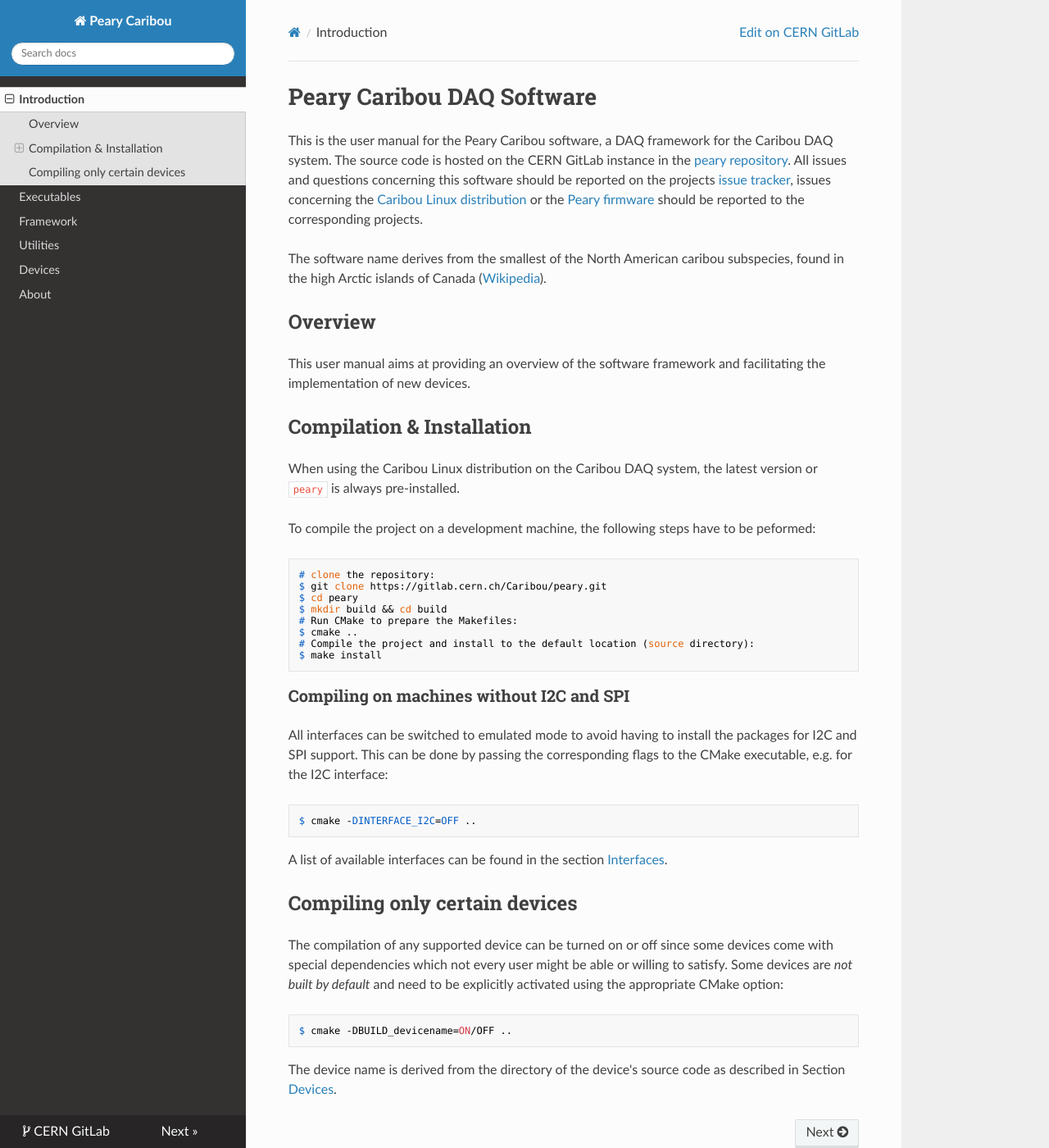
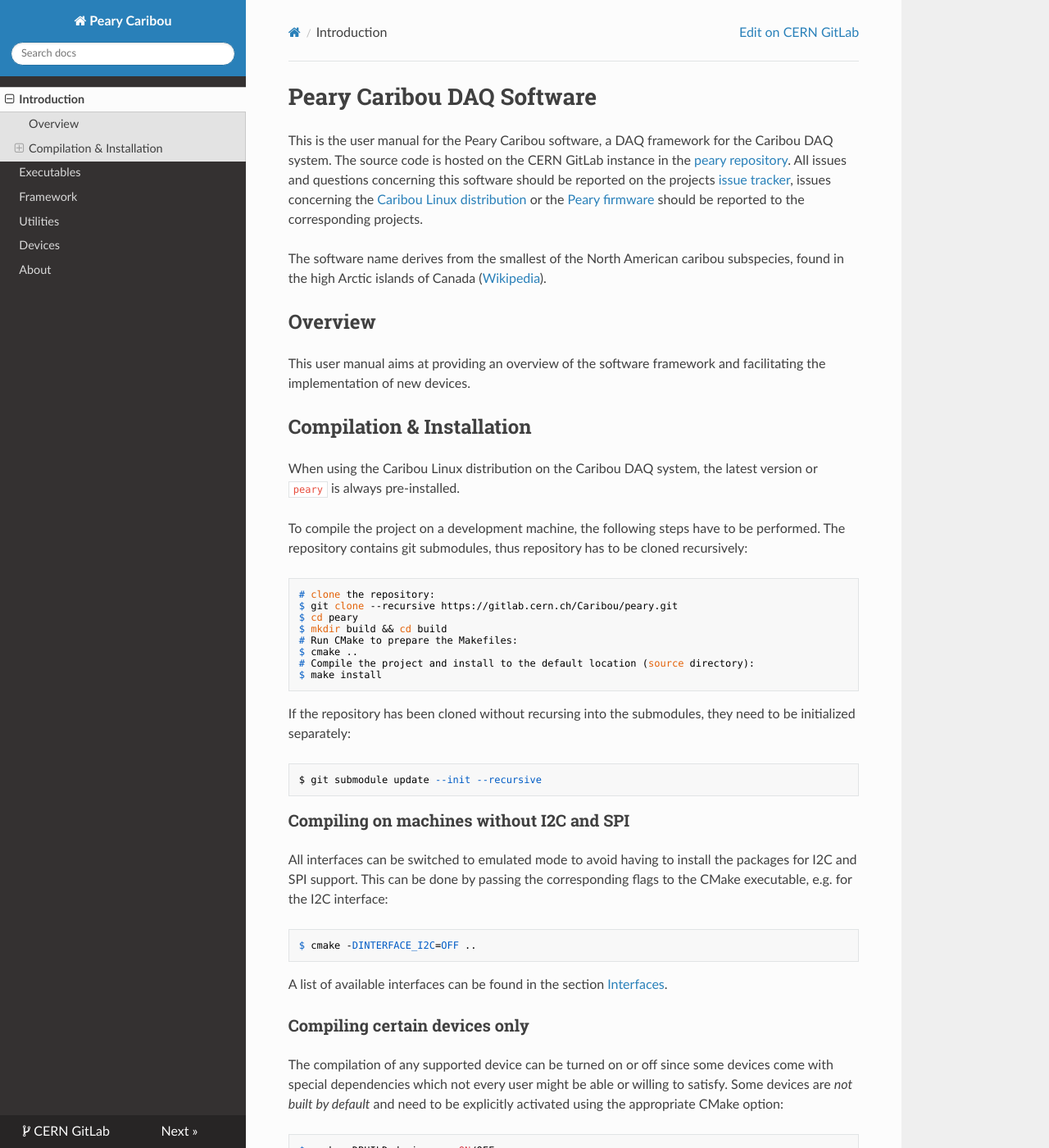
Before and after one commit to simonspa/peary, an MkDocs documentation site: the page built from doc/usermanual/index.md, in a window 1280 px wide and 1400 px high. Shown: the whole window at 82% size. Built offline with MkDocs 1.6.1, drawn with Linux system fonts in a browser that asks for light colours; nearby versions of some CDN libraries; old or Windows-style settings are respelled for this version of MkDocs.

````diff
--- a/doc/usermanual/index.md
+++ b/doc/usermanual/index.md
@@ -12,17 +12,23 @@ This user manual aims at providing an overview of the software framework and fac
 
 When using the Caribou Linux distribution on the Caribou DAQ system, the latest version or `peary` is always pre-installed.
 
-To compile the project on a development machine, the following steps have to be peformed:
+To compile the project on a development machine, the following steps have to be performed. The repository contains git submodules, thus repository has to be cloned recursively:
 
 ```
 # clone the repository:
-$ git clone https://gitlab.cern.ch/Caribou/peary.git
+$ git clone --recursive https://gitlab.cern.ch/Caribou/peary.git
 $ cd peary
 $ mkdir build && cd build
 # Run CMake to prepare the Makefiles:
 $ cmake ..
 # Compile the project and install to the default location (source directory):
 $ make install
+```
+
+If the repository has been cloned without recursing into the submodules, they need to be initialized separately:
+
+```
+$ git submodule update --init --recursive
 ```
 
 ### Compiling on machines without I2C and SPI
@@ -35,7 +41,7 @@ $ cmake -DINTERFACE_I2C=OFF ..
 
 A list of available interfaces can be found in the section [Interfaces](framework.md#hardware-interfaces).
 
-## Compiling only certain devices
+### Compiling certain devices only
 
 The compilation of any supported device can be turned on or off since some devices come with special dependencies which not every user might be able or willing to satisfy. Some devices are *not built by default* and need to be explicitly activated using the appropriate CMake option:
 
````
Also changed, not shown: doc/usermanual/utils.md (+10 -0 lines).
